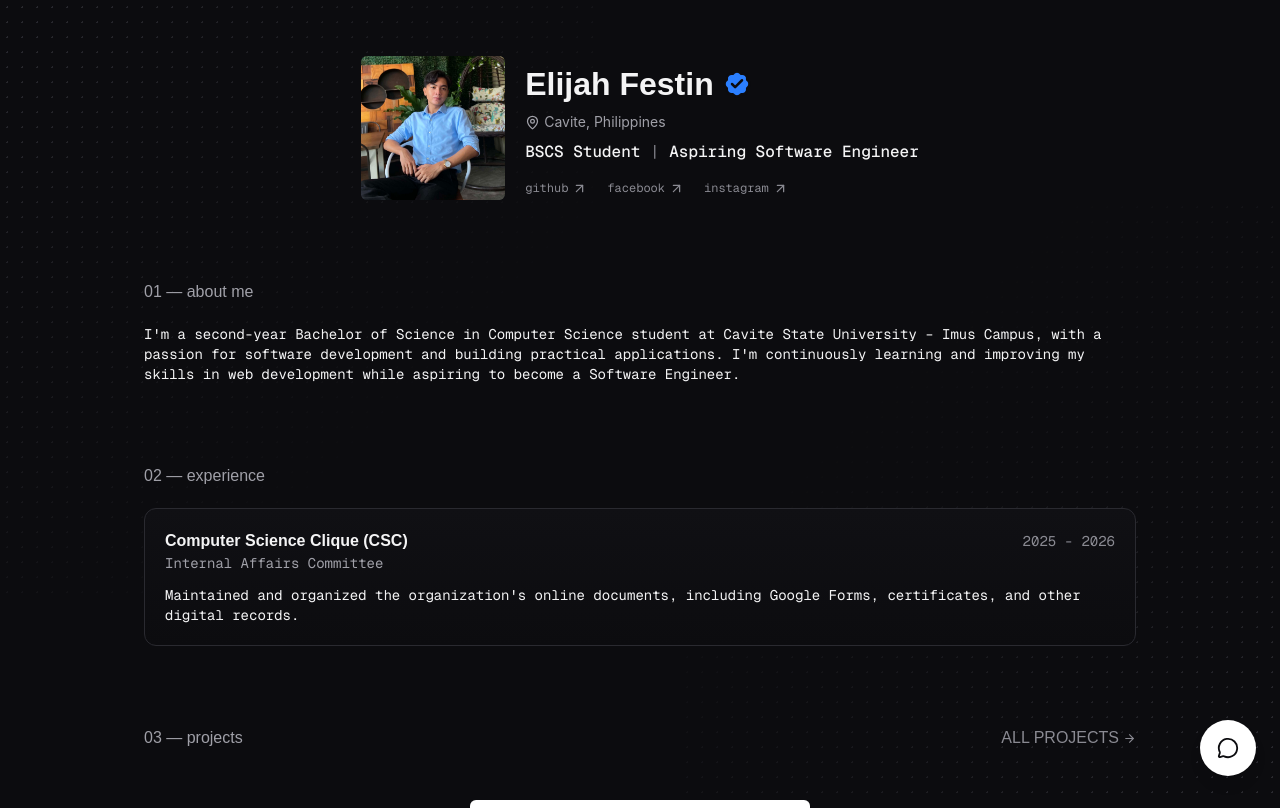
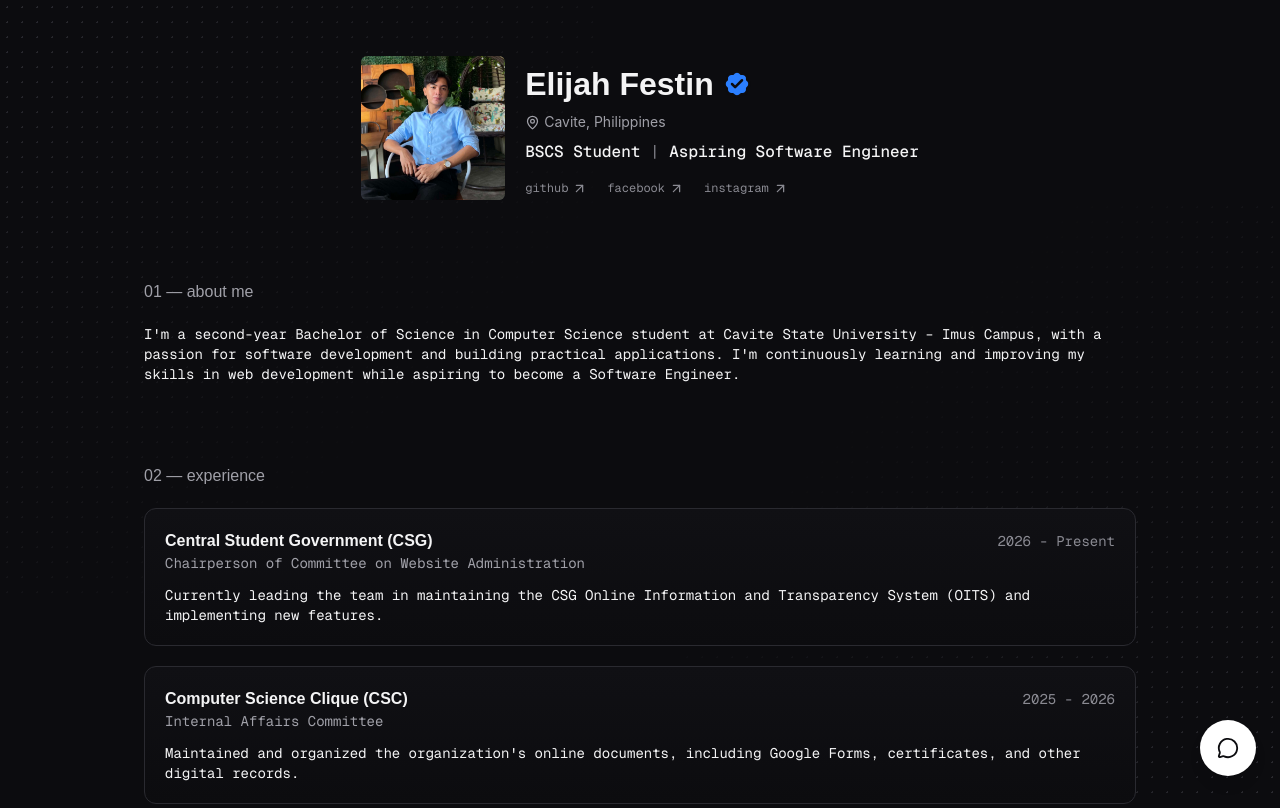
Before and after one commit to eli-fstn/portfolio, a React (Vite) app: page / in a window 1280 px wide. Shown: the top 808 px of the page. Built offline with nearby package versions, Linux system fonts and the light colour scheme; a web font is replaced by a local one.

Commit message:
feat: added my current role: chairperson of WEBAD + new info in system instructions

```diff
--- a/api/chat.ts
+++ b/api/chat.ts
@@ -100,7 +100,7 @@ Additional Informations:
    - One of my biggest projects i made and first time collaborating with someone.
    - I specificaly made this for our block (BSCS-2A) to address the academic gaps.
 
-- Computer Science Clique (CSC) is an organization for Computer Science students at my campus; however, I am no longer a member of this organization, as my term has already ended.
+- Computer Science Clique (CSC) is an organization for Computer Science students at my campus; I served in this organization from October 2025 until September 2026, but I am no longer a member, as my term has already ended.
 
 - Accomplishments:
 - Below are the notable awards and recognitions I received.
--- a/src/pages/Dashboard.tsx
+++ b/src/pages/Dashboard.tsx
@@ -56,11 +56,17 @@ function Dashboard() {
 
   const Experiences: Experience[] = [
     {
+      title: "Central Student Government (CSG)",
+      position: "Chairperson of Committee on Website Administration",
+      date: "2026 - Present",
+      description: "Currently leading the team in maintaining the CSG Online Information and Transparency System (OITS) and implementing new features."
+    },
+    {
       title: "Computer Science Clique (CSC)",
       position: "Internal Affairs Committee",
       date: "2025 - 2026",
       description: "Maintained and organized the organization's online documents, including Google Forms, certificates, and other digital records."
-    }
+    },
   ]
 
   const projects = [
@@ -220,7 +226,7 @@ function Dashboard() {
           {/* Experience */}
           <div className="">
             <p className="animate-on-scroll font-pixel text-sm sm:text-base text-[#a0a0a8]">02 — experience</p>
-            <div className="mt-5 space-y-3">
+            <div className="mt-5 space-y-5">
               {Experiences.map((entry, i) => (
                 <div key={i} className="animate-on-scroll rounded-xl border border-[#2a2a30] bg-linear-to-b from-[#101014] to-[#0c0c0f] p-4 sm:p-5">
                   <div className="flex flex-col gap-2 sm:flex-row sm:items-center sm:justify-between">
```
